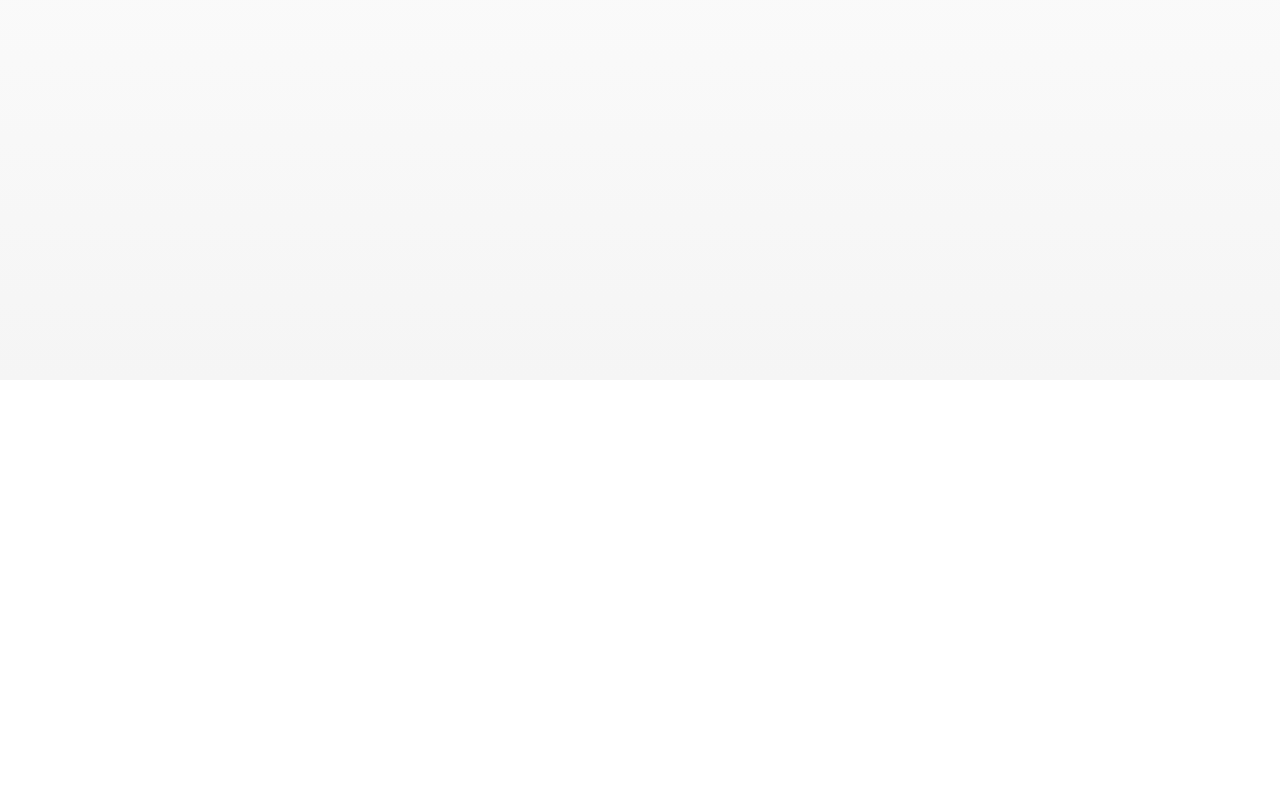
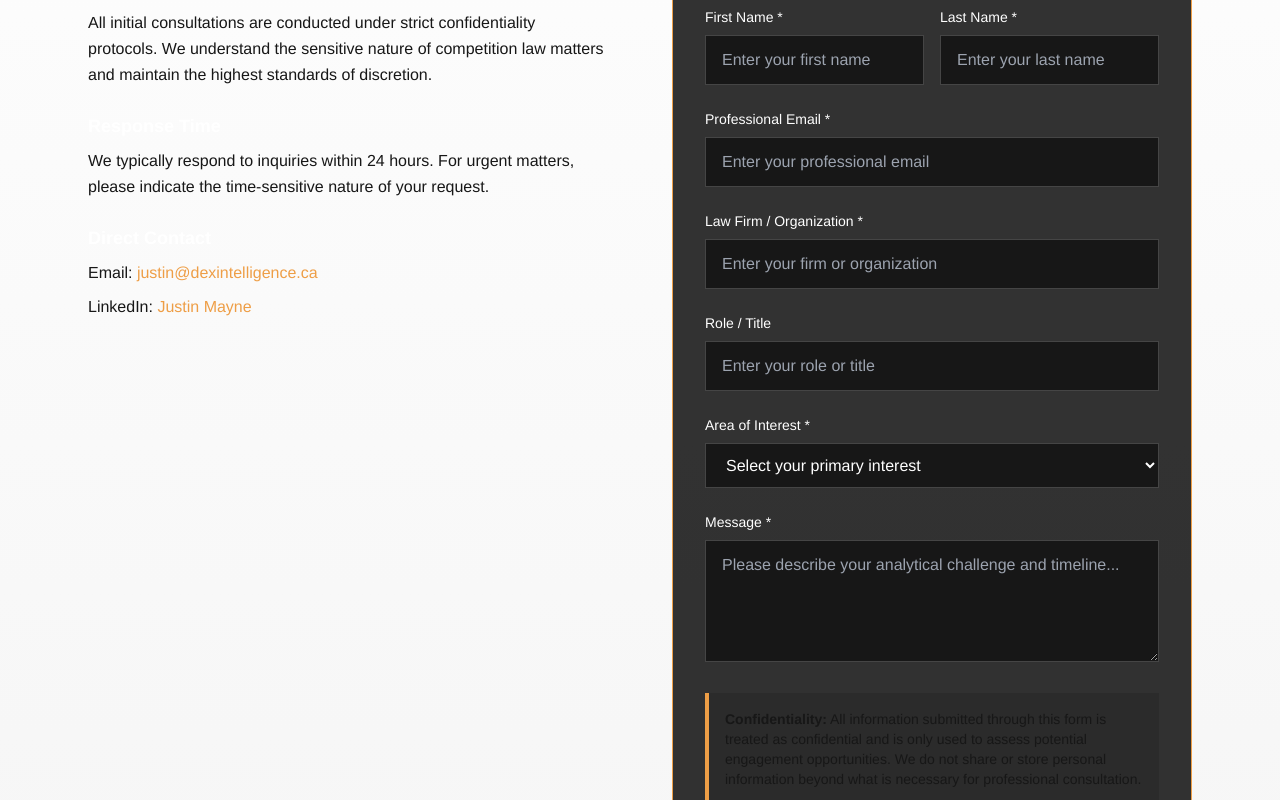
Before and after one commit to DexIntelligence/website_v2, a React (Vite) app: page /contact in a window 1280 px wide. Shown: the part 420-1220 px from the top of the page. Before the commit the page ends 800 px from the top, so only its background shows below. Built offline with nearby package versions, Linux system fonts and the light colour scheme.

Commit message:
finished blog exmaple and introduced contact page

```diff
--- a/package.json
+++ b/package.json
@@ -10,7 +10,7 @@
     "preview": "vite preview"
   },
   "dependencies": {
-    "gray-matter": "^4.0.3",
+    "@tailwindcss/typography": "^0.5.16",
     "lucide-react": "^0.539.0",
     "marked": "^16.1.2",
     "react": "^19.1.1",
--- a/src/pages/Contact.jsx
+++ b/src/pages/Contact.jsx
@@ -1,10 +1,172 @@
 export default function Contact() {
     return (
       <main className="mx-auto max-w-6xl px-4 sm:px-6 pt-32">
-        <h1 className="text-2xl font-semibold mb-3 tracking-tight">Contact</h1>
-        <p className="max-w-2xl text-sm opacity-80">
-          Placeholder contact page. We can add a form or mailto link here.
+        <h1 className="text-4xl sm:text-5xl font-bold tracking-tight text-white leading-tight mb-8">Contact <span className="text-brand">Dex</span></h1>
+
+        <p className="mt-8 text-2xl font-light text-gray-200 max-w-4xl border-l-4 border-brand pl-5 italic leading-snug mb-16">
+          Ready to transform your quantitative analysis workflow? Let's discuss how Dex can serve your practice.
         </p>
+
+        <div className="grid grid-cols-1 lg:grid-cols-2 gap-16">
+          {/* Contact Information */}
+          <div>
+            <h2 className="text-2xl font-bold text-white mb-6">Get in Touch</h2>
+            <div className="space-y-6">
+              <div>
+                <h3 className="text-lg font-semibold text-white mb-2">Secure Consultations</h3>
+                <p className="text-gray-400 leading-relaxed">
+                  All initial consultations are conducted under strict confidentiality protocols.
+                  We understand the sensitive nature of competition law matters and maintain the highest standards of discretion.
+                </p>
+              </div>
+
+              <div>
+                <h3 className="text-lg font-semibold text-white mb-2">Response Time</h3>
+                <p className="text-gray-400 leading-relaxed">
+                  We typically respond to inquiries within 24 hours. For urgent matters,
+                  please indicate the time-sensitive nature of your request.
+                </p>
+              </div>
+
+              <div>
+                <h3 className="text-lg font-semibold text-white mb-2">Direct Contact</h3>
+                <p className="text-gray-400 leading-relaxed">
+                  Email: <a href="mailto:justin@dexintelligence.ca" className="text-brand hover:text-white transition-colors">justin@dexintelligence.ca</a>
+                </p>
+                <p className="text-gray-400 leading-relaxed mt-2">
+                  LinkedIn: <a href="https://ca.linkedin.com/in/justin-dd-mayne" target="_blank" rel="noopener noreferrer" className="text-brand hover:text-white transition-colors">Justin Mayne</a>
+                </p>
+              </div>
+            </div>
+          </div>
+
+          {/* Contact Form */}
+          <div className="bg-black/80 border border-brand p-8">
+            <h2 className="text-2xl font-bold text-white mb-6">Explore an Engagement</h2>
+
+            <form className="space-y-6">
+              <div className="grid grid-cols-1 sm:grid-cols-2 gap-4">
+                <div>
+                  <label htmlFor="firstName" className="block text-sm font-medium text-white mb-2">
+                    First Name *
+                  </label>
+                  <input
+                    type="text"
+                    id="firstName"
+                    name="firstName"
+                    required
+                    className="w-full px-4 py-3 bg-neutral-900 border border-white/20 text-white placeholder-gray-400 focus:border-brand focus:ring-1 focus:ring-brand focus:outline-none transition-colors"
+                    placeholder="Enter your first name"
+                  />
+                </div>
+
+                <div>
+                  <label htmlFor="lastName" className="block text-sm font-medium text-white mb-2">
+                    Last Name *
+                  </label>
+                  <input
+                    type="text"
+                    id="lastName"
+                    name="lastName"
+                    required
+                    className="w-full px-4 py-3 bg-neutral-900 border border-white/20 text-white placeholder-gray-400 focus:border-brand focus:ring-1 focus:ring-brand focus:outline-none transition-colors"
+                    placeholder="Enter your last name"
+                  />
+                </div>
+              </div>
+
+              <div>
+                <label htmlFor="email" className="block text-sm font-medium text-white mb-2">
+                  Professional Email *
+                </label>
+                <input
+                  type="email"
+                  id="email"
+                  name="email"
+                  required
+                  className="w-full px-4 py-3 bg-neutral-900 border border-white/20 text-white placeholder-gray-400 focus:border-brand focus:ring-1 focus:ring-brand focus:outline-none transition-colors"
+                  placeholder="Enter your professional email"
+                />
+              </div>
+
+              <div>
+                <label htmlFor="firm" className="block text-sm font-medium text-white mb-2">
+                  Law Firm / Organization *
+                </label>
+                <input
+                  type="text"
+                  id="firm"
+                  name="firm"
+                  required
+                  className="w-full px-4 py-3 bg-neutral-900 border border-white/20 text-white placeholder-gray-400 focus:border-brand focus:ring-1 focus:ring-brand focus:outline-none transition-colors"
+                  placeholder="Enter your firm or organization"
+                />
+              </div>
+
+              <div>
+                <label htmlFor="role" className="block text-sm font-medium text-white mb-2">
+                  Role / Title
+                </label>
+                <input
+                  type="text"
+                  id="role"
+                  name="role"
+                  className="w-full px-4 py-3 bg-neutral-900 border border-white/20 text-white placeholder-gray-400 focus:border-brand focus:ring-1 focus:ring-brand focus:outline-none transition-colors"
+                  placeholder="Enter your role or title"
+                />
+              </div>
+
+              <div>
+                <label htmlFor="interest" className="block text-sm font-medium text-white mb-2">
+                  Area of Interest *
+                </label>
+                <select
+                  id="interest"
+                  name="interest"
+                  required
+                  className="w-full px-4 py-3 bg-neutral-900 border border-white/20 text-white focus:border-brand focus:ring-1 focus:ring-brand focus:outline-none transition-colors"
+                >
+                  <option value="">Select your primary interest</option>
+                  <option value="local-market-analysis">Local Market Analysis</option>
+                  <option value="merger-review">Merger Review Support</option>
+                  <option value="competitive-assessment">Competitive Assessment</option>
+                  <option value="market-definition">Market Definition Studies</option>
+                  <option value="damages-analysis">Damages Analysis</option>
+                  <option value="other">Other Economic Analysis</option>
+                </select>
+              </div>
+
+              <div>
+                <label htmlFor="message" className="block text-sm font-medium text-white mb-2">
+                  Message *
+                </label>
+                <textarea
+                  id="message"
+                  name="message"
+                  rows="4"
+                  required
+                  className="w-full px-4 py-3 bg-neutral-900 border border-white/20 text-white placeholder-gray-400 focus:border-brand focus:ring-1 focus:ring-brand focus:outline-none transition-colors resize-vertical"
+                  placeholder="Please describe your analytical challenge and timeline..."
+                ></textarea>
+              </div>
+
+              <div className="bg-neutral-800/50 p-4 border-l-4 border-brand">
+                <p className="text-sm text-gray-300">
+                  <strong>Confidentiality:</strong> All information submitted through this form is treated as confidential
+                  and is only used to assess potential engagement opportunities. We do not share or store
+                  personal information beyond what is necessary for professional consultation.
+                </p>
+              </div>
+
+              <button
+                type="submit"
+                className="w-full bg-brand text-white font-medium py-3 px-6 hover:bg-[#d68c3f] transition-colors focus:outline-none focus:ring-2 focus:ring-brand focus:ring-offset-2 focus:ring-offset-black"
+              >
+                Submit Secure Inquiry
+              </button>
+            </form>
+          </div>
+        </div>
       </main>
     );
   }
--- a/src/utils/blog.js
+++ b/src/utils/blog.js
@@ -1,23 +1,72 @@
 import { marked } from 'marked';
-import matter from 'gray-matter';
+
+// Simple front-matter parser for browser use
+function parseFrontMatter(content) {
+  const lines = content.split('\n');
+
+  if (lines[0] !== '---') {
+    return { data: {}, content: content };
+  }
+
+  let endIndex = -1;
+  for (let i = 1; i < lines.length; i++) {
+    if (lines[i] === '---') {
+      endIndex = i;
+      break;
+    }
+  }
+
+  if (endIndex === -1) {
+    return { data: {}, content: content };
+  }
+
+  const frontMatterLines = lines.slice(1, endIndex);
+  const contentLines = lines.slice(endIndex + 1);
+
+  const data = {};
+  frontMatterLines.forEach(line => {
+    const colonIndex = line.indexOf(':');
+    if (colonIndex > 0) {
+      const key = line.slice(0, colonIndex).trim();
+      const value = line.slice(colonIndex + 1).trim().replace(/^["']|["']$/g, '');
+      data[key] = value;
+    }
+  });
+
+  return {
+    data,
+    content: contentLines.join('\n')
+  };
+}
 
 // Get all blog post files from the public/posts directory
 export async function getAllPosts() {
   try {
+    console.log('Fetching posts index...');
     const response = await fetch('/posts/index.json');
+    console.log('Index response status:', response.status);
+
     if (!response.ok) {
+      console.error('Failed to fetch index:', response.status);
       return [];
     }
+
     const postList = await response.json();
+    console.log('Post list:', postList);
 
     const posts = await Promise.all(
       postList.map(async (filename) => {
-        const post = await getPostBySlug(filename.replace('.md', ''));
+        const slug = filename.replace('.md', '');
+        console.log('Loading post:', slug);
+        const post = await getPostBySlug(slug);
         return post;
       })
     );
 
-    return posts.filter(post => post !== null).sort((a, b) => new Date(b.date) - new Date(a.date));
+    const validPosts = posts.filter(post => post !== null);
+    console.log('Valid posts:', validPosts.length);
+
+    return validPosts.sort((a, b) => new Date(b.date) - new Date(a.date));
   } catch (error) {
     console.error('Error loading posts:', error);
     return [];
@@ -27,17 +76,24 @@ export async function getAllPosts() {
 // Get a specific post by slug
 export async function getPostBySlug(slug) {
   try {
+    console.log('Fetching post:', slug);
     const response = await fetch(`/posts/${slug}.md`);
+    console.log('Post response status:', response.status);
+
     if (!response.ok) {
+      console.error(`Failed to fetch post ${slug}:`, response.status);
       return null;
     }
 
     const content = await response.text();
-    const { data, content: markdown } = matter(content);
+    console.log('Post content length:', content.length);
+
+    const { data, content: markdown } = parseFrontMatter(content);
+    console.log('Post frontmatter:', data);
 
     const html = marked(markdown);
 
-    return {
+    const post = {
       slug,
       title: data.title,
       date: data.date,
@@ -47,6 +103,9 @@ export async function getPostBySlug(slug) {
       content: html,
       ...data
     };
+
+    console.log('Processed post:', post.title);
+    return post;
   } catch (error) {
     console.error(`Error loading post ${slug}:`, error);
     return null;
--- a/tailwind.config.js
+++ b/tailwind.config.js
@@ -13,5 +13,5 @@ export default {
       },
     },
   },
-  plugins: [],
+  plugins: [require('@tailwindcss/typography')],
 };
```
Also changed, not shown: 1 other file (tests, documents, lock files or other folders).
